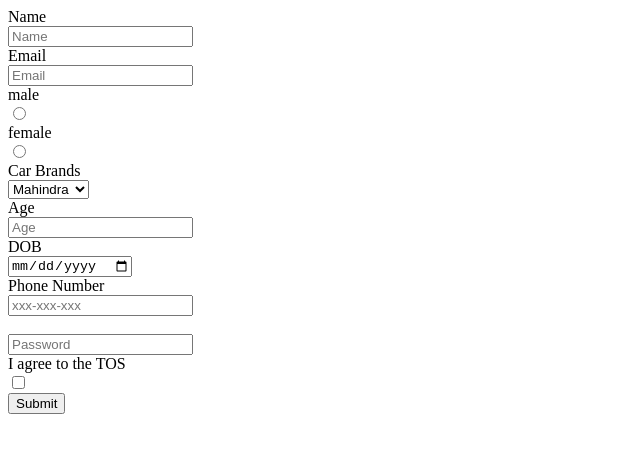
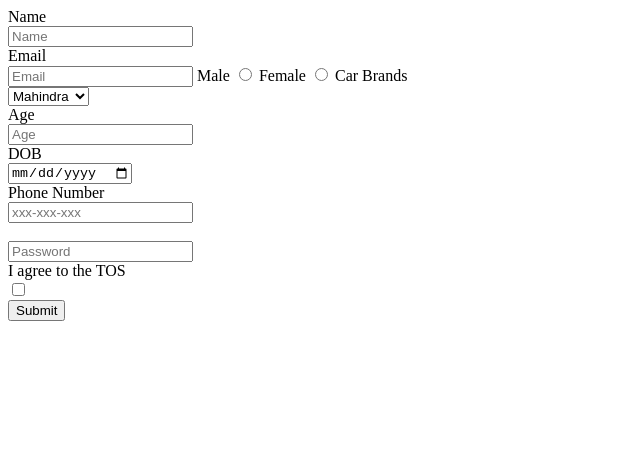
Before and after one commit to acciojob/signup-form-car-gauravmishra1998, a website: page main.html in a window 1280 px wide. Shown: the whole page, without its empty margins (0-640 px from the left). Drawn offline with Linux system fonts and the light colour scheme.

Commit message:
created a submission

```diff
--- a/main.html
+++ b/main.html
@@ -13,10 +13,10 @@
 		<br><input type ="text" id="name" required placeholder="Name"></br>
 		<label for="email">Email</label>
 	<br><input type ="email" id="email"  required placeholder="Email">
-	<br><label for="gender_m">male</label>
-		<br><input type ="radio" id="gender_m" name="Gender" required ></br>
-	<label for="gender_f">female</label>
-		<br><input type ="radio" id="gender_f" name="Gender" required ></br>
+	<label for="gender_m">Male</label>
+<input type="radio" id="gender_m" name="gender" value="Male" required>
+<label for="gender_f">Female</label>
+<input type="radio" id="gender_f" name="gender" value="Female" required>
 		 <label for="cars">Car Brands</label>
   <br>  <select id="cars" required>
         <!-- Add your options here -->
```
